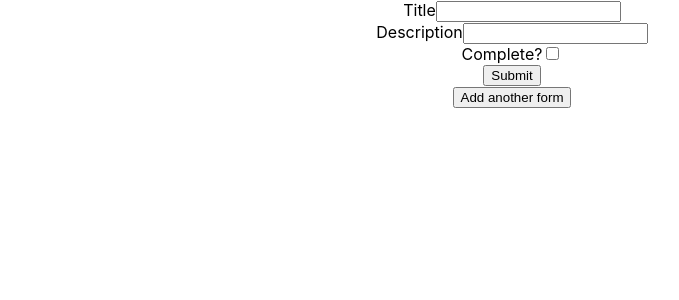
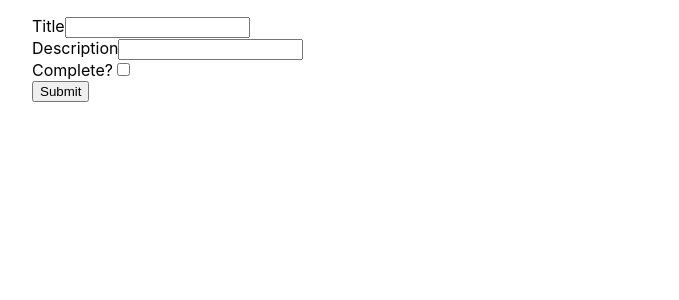
Before and after one commit to idiomattic/hooks-practice, a React (Create React App) app: page / in a window 1280 px wide. Shown: the top 300 px of the page, without its empty margins (128-807 px from the left). Built offline with nearby package versions, Linux system fonts and the light colour scheme.

Commit message:
allows completion of listed todos

```diff
--- a/src/App.css
+++ /dev/null
@@ -1,38 +0,0 @@
-.App {
-  text-align: center;
-}
-
-.App-logo {
-  height: 40vmin;
-  pointer-events: none;
-}
-
-@media (prefers-reduced-motion: no-preference) {
-  .App-logo {
-    animation: App-logo-spin infinite 20s linear;
-  }
-}
-
-.App-header {
-  background-color: #282c34;
-  min-height: 100vh;
-  display: flex;
-  flex-direction: column;
-  align-items: center;
-  justify-content: center;
-  font-size: calc(10px + 2vmin);
-  color: white;
-}
-
-.App-link {
-  color: #61dafb;
-}
-
-@keyframes App-logo-spin {
-  from {
-    transform: rotate(0deg);
-  }
-  to {
-    transform: rotate(360deg);
-  }
-}
--- a/src/App.js
+++ b/src/App.js
@@ -1,18 +1,12 @@
-import './App.css';
-import TodoForm from './components/todo_form';
 import React, { useState } from 'react'
+import TodoApp from './components/todo_app';
 
 function App() {
-  const [forms, setForms] = useState([<TodoForm key={0} />])
 
-  const addForm = () => {
-    setForms([...forms, <TodoForm key={forms.length} />])
-  }
 
   return (
     <div className="App">
-      {forms}
-      <button onClick={e => addForm()}>Add another form</button>
+      <TodoApp />
     </div>
   );
 }
--- /dev/null
+++ b/src/components/todo_app.jsx
@@ -0,0 +1,83 @@
+import React, {useState} from 'react';
+
+const TodoApp = () => {
+  // const [forms, setForms] = useState([<TodoForm key={0} />])
+  const [todos, setTodos] = useState([])
+
+  const [todo, setTodo] = useState({
+    title: '',
+    description: '',
+    complete: false
+  })
+
+  const update = field => {
+    return e => {
+      setTodo({ ...todo, [field]: field === 'complete' ? !todo.complete : e.target.value })
+    }
+  }
+
+  const handleSubmit = e => {
+    e.preventDefault()
+    setTodos([...todos, todo])
+    setTodo({
+      title: '',
+      description: '',
+      complete: false
+    })
+  }
+
+  const updateSavedTodo = i => {
+    return e => {
+      setTodos([...todos.slice(0, i), {title: todos[i].title, description: todos[i].description, complete: !todos[i].complete}, ...todos.slice(i + 1)])
+    }
+  }
+
+  // const addForm = () => {
+  //   setForms([...forms, <TodoForm key={forms.length} />])
+  // }
+  console.log(todos)
+
+  return (
+    <div id='todo-app'>
+      <div id="forms-container">
+        {/* {forms} */}
+        <div>
+          <form onSubmit={e => handleSubmit(e)}>
+            <label>Title
+              <input type="text" onChange={update('title')} value={todo.title}/>
+            </label>
+            <br />
+            <label>Description
+              <input type="text" onChange={update('description')} value={todo.description}/>
+            </label>
+            <br />
+            <label>Complete?
+              <input type="checkbox" onChange={update('complete')} value={todo.complete} checked={todo.complete}/>
+            </label>
+            <br />
+            <input type="submit" />
+          </form>
+        </div>
+        {/* <button onClick={e => addForm()}>Add another form</button> */}
+      </div>
+      <div id="index-container">
+        <ul id='todo-list'>
+          {todos.map((todo, i) => (
+            <li key={i} className='todo-list-item'>
+              <h3>{todo.title}</h3>
+              <p>{todo.description}</p>
+              <label>Completed
+                <input type="checkbox"
+                  onChange={updateSavedTodo(i)}
+                  value={todo.complete}
+                  checked={todo.complete}/>
+              </label>
+            </li>
+          ))}
+        </ul>
+      </div>
+    </div>
+  )
+};
+
+export default TodoApp;
--- a/src/components/todo_form.jsx
+++ /dev/null
@@ -1,35 +0,0 @@
-import React, { useState } from 'react'
-
-const TodoForm = () => {
-  const [todo, setTodo] = useState({
-    title: '',
-    description: '',
-    complete: false
-  })
-
-  const update = field => {
-    return e => {
-      setTodo({ ...todo, [field]: field === 'complete' ? !todo.complete : e.target.value })
-    }
-  }
-
-  return <div>
-    <form >
-      <label>Title
-        <input type="text" onChange={update('title')} value={todo.title}/>
-      </label>
-      <br />
-      <label>Description
-        <input type="text" onChange={update('description')} value={todo.description}/>
-      </label>
-      <br />
-      <label>Complete?
-        <input type="checkbox" onChange={update('complete')} value={todo.complete} checked={todo.complete}/>
-      </label>
-      <br />
-      <input type="submit" />
-    </form>
-  </div>
-}
-
-export default TodoForm
--- a/src/index.css
+++ b/src/index.css
@@ -11,3 +11,15 @@ code {
   font-family: source-code-pro, Menlo, Monaco, Consolas, 'Courier New',
     monospace;
 }
+
+#root {
+  margin: 1rem 10rem;
+}
+
+#todo-app {
+  display: flex;
+}
+
+.todo-list {
+  list-style: none;
+}
```
